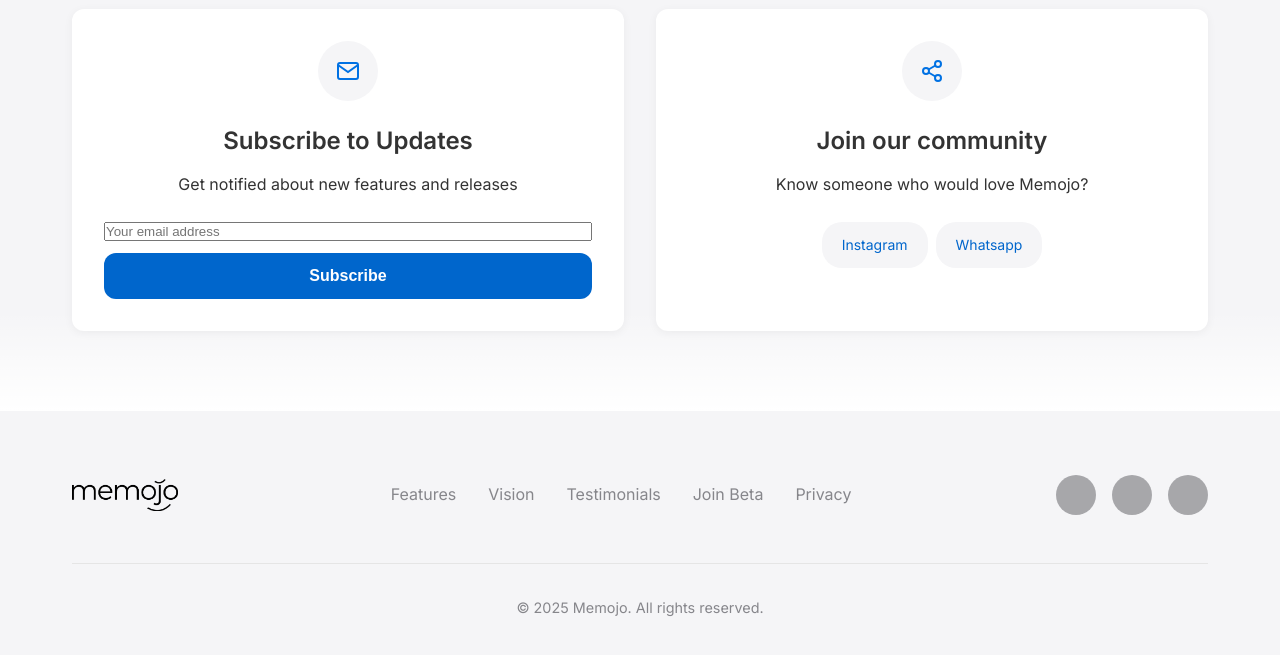
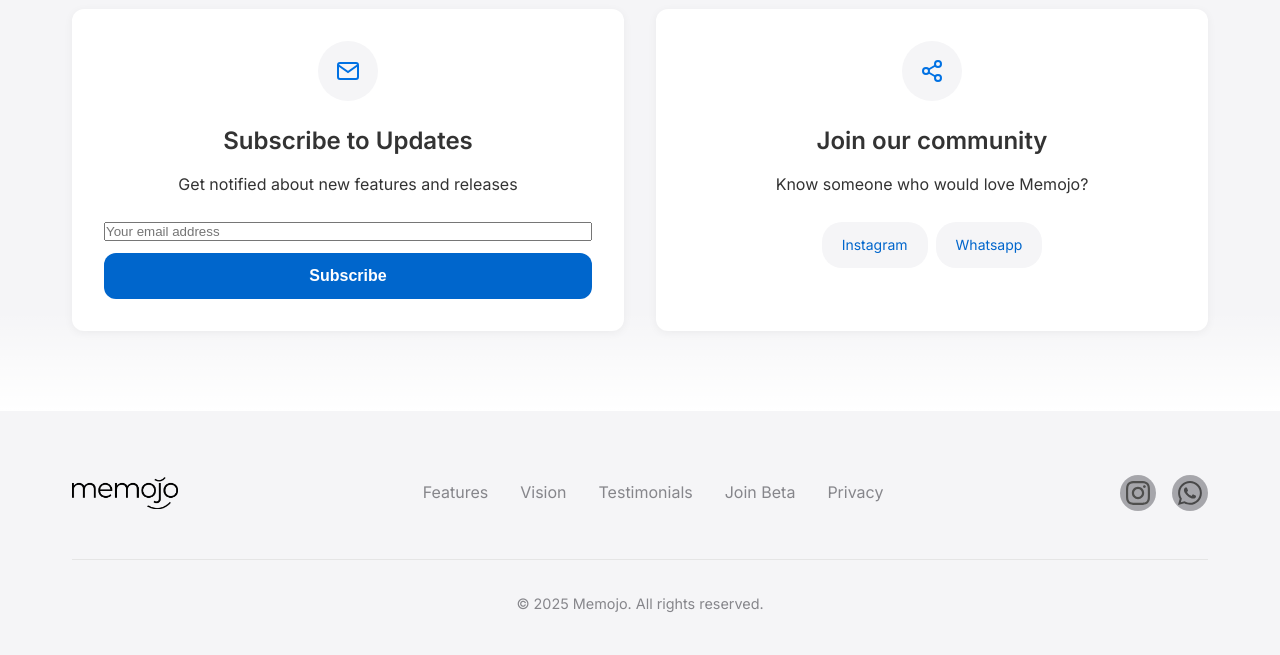
Before and after one commit to frankdelattin/memojo-landing-page, a website: page index.html in a window 1280 px wide. Shown: the part 3681-4336 px from the top of the page. Drawn offline with Linux system fonts and the light colour scheme; no server answers.

Commit message:
add links to grey dots with icons of social networks

```diff
--- a/css/styles.css
+++ b/css/styles.css
@@ -1402,4 +1402,30 @@
     .message-box {
         padding: 2rem;
     }
+
 }
+    /* Footer social icon sizing: keep SVG contained to link size */
+    .footer-social .social-icon {
+        display: inline-flex;
+        align-items: center;
+        justify-content: center;
+        width: 36px;
+        height: 36px;
+        padding: 6px;
+    }
+
+    .footer-social .social-icon-img {
+        display: block;
+        width: 100%;
+        height: 100%;
+        max-width: 24px;
+        max-height: 24px;
+        object-fit: contain;
+    }
+
+    /* Ensure any button-based icons in footer match sizing */
+    .footer-social .social-icon[role="button"],
+    .footer-social button.social-icon {
+        width: 36px;
+        height: 36px;
+    }
--- a/index.html
+++ b/index.html
@@ -393,7 +393,6 @@
                     <p>Know someone who would love Memojo?</p>
                     <div class="share-buttons">
                         <a class="share-btn" data-platform="instagram" href="https://www.instagram.com/memojoapp/" target="_blank">Instagram</a>
-
                         <a class="share-btn" data-platform="whatsapp" href="https://chat.whatsapp.com/KSWFFCowIDw6vwi3MK3Q1I?mode=wwt" target="_blank">Whatsapp</a>
                     </div>
                 </div>
@@ -417,9 +416,12 @@
                     <a href="#" id="privacyModal">Privacy</a>
                 </div>
                 <div class="footer-social">
-                    <a href="#" class="social-icon twitter-icon"></a>
-                    <a href="#" class="social-icon instagram-icon"></a>
-                    <a href="#" class="social-icon linkedin-icon"></a>
+                    <a href="https://www.instagram.com/memojoapp/" target="_blank" class="social-icon instagram-icon">
+                        <img src="images/svg/instagram-icon-svgrepo-com.svg" alt="Whatsapp" class="social-icon-img">
+                    </a>
+                    <a href="https://chat.whatsapp.com/KSWFFCowIDw6vwi3MK3Q1I?mode=wwt" class="social-icon whatsapp-icon" target="_blank">
+                        <img src="images/svg/whatsapp-fill-svgrepo-com.svg" alt="Whatsapp" class="social-icon-img">
+                    </a>
                 </div>
             </div>
             <div class="footer-bottom">
```
Also changed, not shown: images/svg/instagram-icon-svgrepo-com.svg (added), images/svg/whatsapp-fill-svgrepo-com.svg (added).
